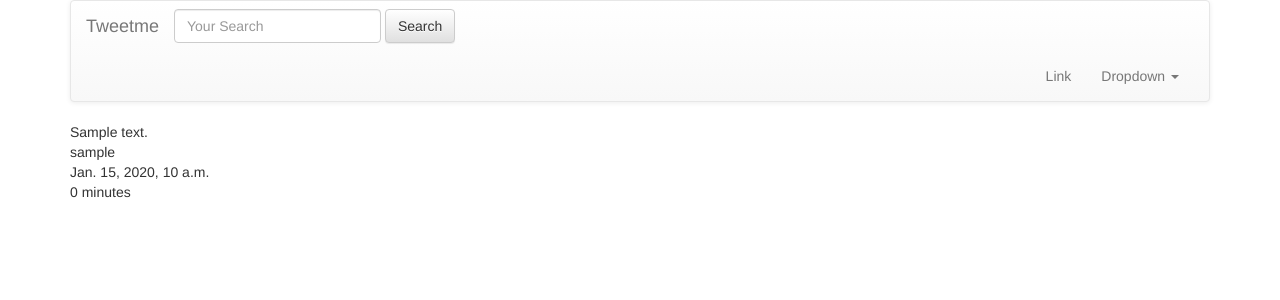
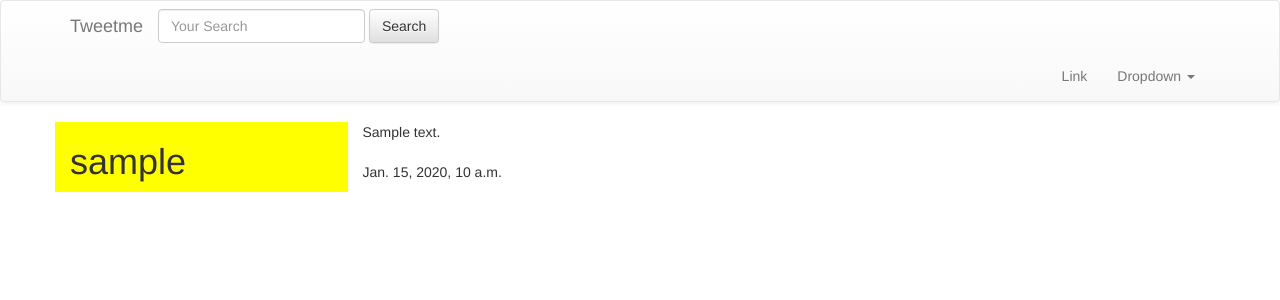
Before and after one commit to richardhsieh18/djangoTweetme, a Django app: page /tweet/1/ in a window 1280 px wide. Shown: the top 300 px of the page. Run offline with Django 3.2, Linux system fonts and the light colour scheme; tables that the repository leaves empty hold one stand-in row (values such as "Sample post"); some libraries are stand-ins or nearby versions.

Commit message:
bootstrap grid

```diff
--- a/src/templates/base.html
+++ b/src/templates/base.html
@@ -16,8 +16,9 @@
     <title>{% block title %} Tweetme.co  {% endblock title %}</title>
   </head>
   <body>
+  {% include "navbar.html" %}
     <div class='container'>
-        {% include "navbar.html" %}
+
         {% block content %}
         {% endblock content %}
     </div>
--- a/src/templates/navbar.html
+++ b/src/templates/navbar.html
@@ -1,5 +1,5 @@
 <nav class="navbar navbar-default">
-  <div class="container-fluid">
+  <div class="container">
     <!-- Brand and toggle get grouped for better mobile display -->
     <div class="navbar-header">
       <button type="button" class="navbar-toggle collapsed" data-toggle="collapse" data-target="#bs-example-navbar-collapse-1" aria-expanded="false">
@@ -27,5 +27,5 @@
         </li>
       </ul>
     </div><!-- /.navbar-collapse -->
-  </div><!-- /.container-fluid -->
+  </div><!-- /.container -->
 </nav>
--- a/src/tweets/templates/tweets/tweet_detail.html
+++ b/src/tweets/templates/tweets/tweet_detail.html
@@ -1,10 +1,13 @@
 {% extends 'base.html' %}
 
 {% block content %}
-
-    {{ object.content }} <br/>
-    {{ object.user }} <br/>
-    {{ object.timestamp }} <br/>
-    {{ object.timestamp|timesince }}
-
+<div class='row'>
+    <div class='col-sm-3 col-xs-12' style='background-color:yellow;'>
+        <h1>{{ object.user }}</h1>
+    </div>
+    <div class='col-sm-9 col-xs-12 '>
+        {{ object.content }} <br/> <br/>
+        {{ object.timestamp }}
+    </div>
+</div>
 {% endblock content %}
--- a/src/tweets/templates/tweets/tweet_list.html
+++ b/src/tweets/templates/tweets/tweet_list.html
@@ -3,7 +3,10 @@
 
 {% block content %}
     <div class='row'>
-        <div class='col-sm-8 col-sm-offset-2'>
+        <div class='col-sm-3 col-xs-12' style='background-color:red;'>
+            <h1>{{ request.user }}</h1>
+        </div>
+        <div class='col-sm-9'>
         {% for object in object_list %}
             <div class="media">
                 <div class="media-left">
```
Also changed, not shown: src/tweets/templates/tweets/detail_view.html (deleted, +0 -10 lines).
